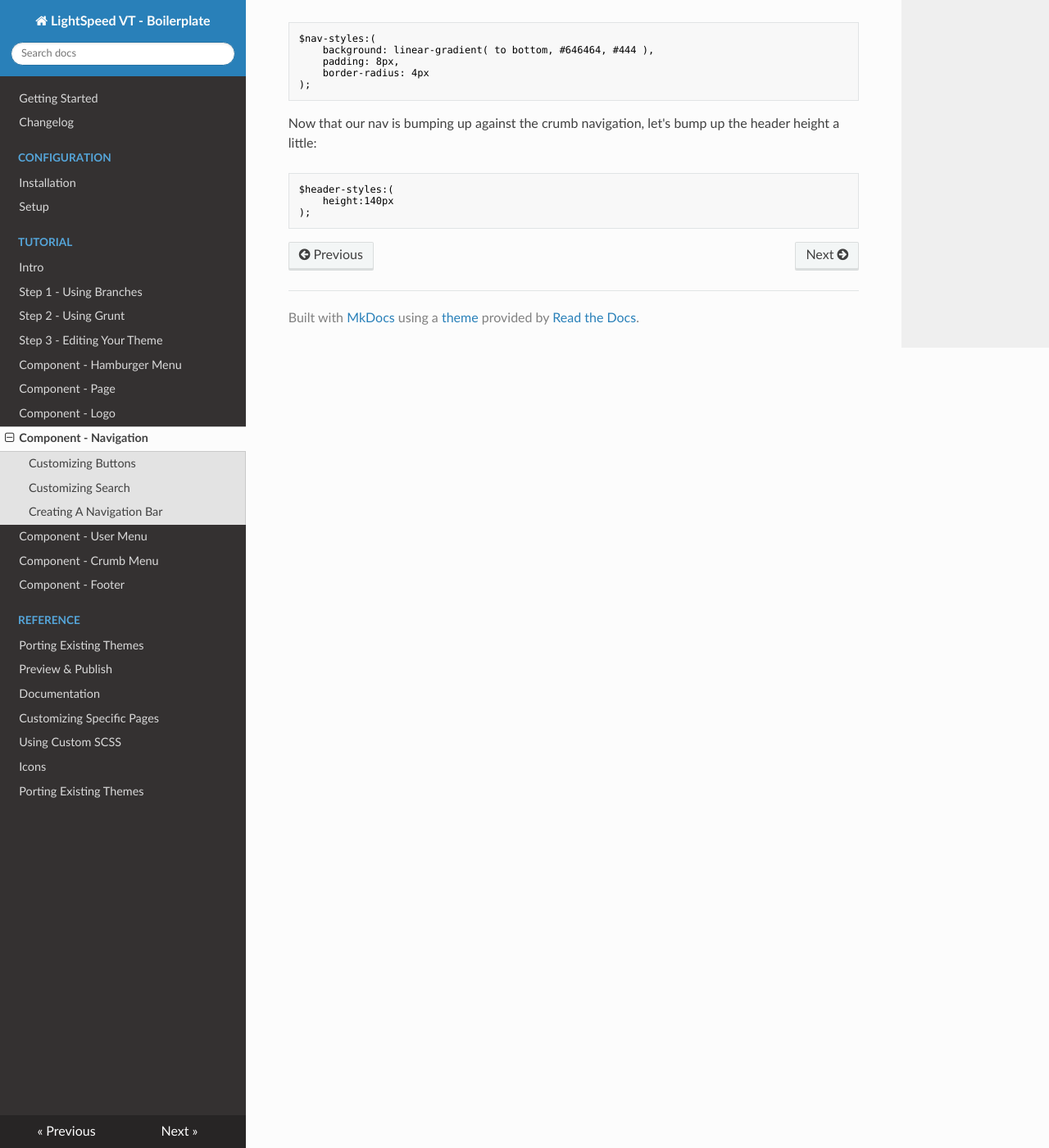
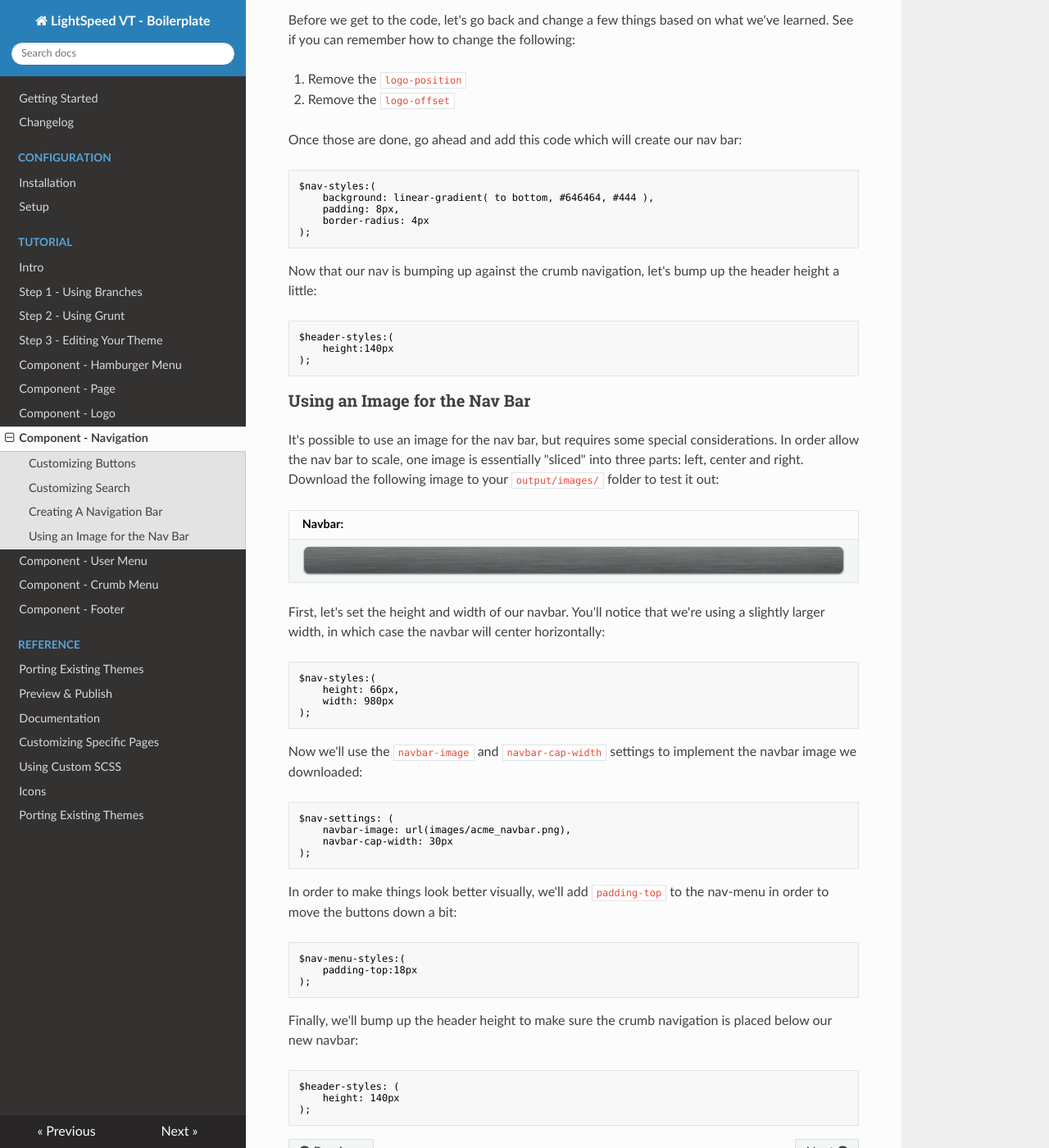
Before and after one commit to lightspeedvt/lsvt-docs, an MkDocs documentation site: the page built from docs/boilerplate/tutorial-nav.md, in a window 1280 px wide and 1400 px high, scrolled down 1948 px. Shown: the whole window at 82% size. Built offline with MkDocs 1.6.1, drawn with Linux system fonts in a browser that asks for light colours; nearby versions of some CDN libraries; old or Windows-style settings are respelled for this version of MkDocs; some of the changed text lies outside the part shown.

````diff
--- a/docs/boilerplate/tutorial-nav.md
+++ b/docs/boilerplate/tutorial-nav.md
@@ -28,6 +28,15 @@ $nav-button-styles: (
     background-color: $ui-brand-color,
     text-shadow: $ui-brand-color,
     color:white
+);
+```
+
+**Adding Rollovers**
+If you'd like to provide rollover styles, use the following configuration. Note that these are turned off for mobile/touch environments.
+
+```sass
+$nav-hover-styles:(
+    color: red
 );
 ```
 
@@ -95,3 +104,43 @@ $header-styles:(
     height:140px
 );
 ```
+
+###Using an Image for the Nav Bar
+It's possible to use an image for the nav bar, but requires some special considerations. In order allow the nav bar to scale, one image is essentially "sliced" into three parts: left, center and right. Download the following image to your `output/images/` folder to test it out:
+
+| Navbar:        |
+| -------------- |
+| <img src="../tutorial/acme_navbar.png"/> |
+
+First, let's set the height and width of our navbar. You'll notice that we're using a slightly larger width, in which case the navbar will center horizontally:
+
+```sass
+$nav-styles:(
+    height: 66px,
+    width: 980px
+);
+```
+
+Now we'll use the  `navbar-image` and `navbar-cap-width` settings to implement the navbar image we downloaded:
+
+```sass
+$nav-settings: (
+    navbar-image: url(images/acme_navbar.png),
+    navbar-cap-width: 30px
+);
+```
+In order to make things look better visually, we'll add `padding-top` to the nav-menu in order to move the buttons down a bit:
+
+```sass
+$nav-menu-styles:(
+    padding-top:18px
+);
+```
+
+Finally, we'll bump up the header height to make sure the crumb navigation is placed below our new navbar:
+
+```sass
+$header-styles: (
+    height: 140px
+);
+```
````
Also changed, not shown: docs/boilerplate/docs.md (+16 -1 lines), docs/boilerplate/tutorial-hamburger.md (+11 -13 lines), docs/boilerplate/tutorial-user.md (+9 -0 lines), docs/changelog.md (+12 -0 lines), docs/boilerplate/tutorial/acme_navbar.png (added).
